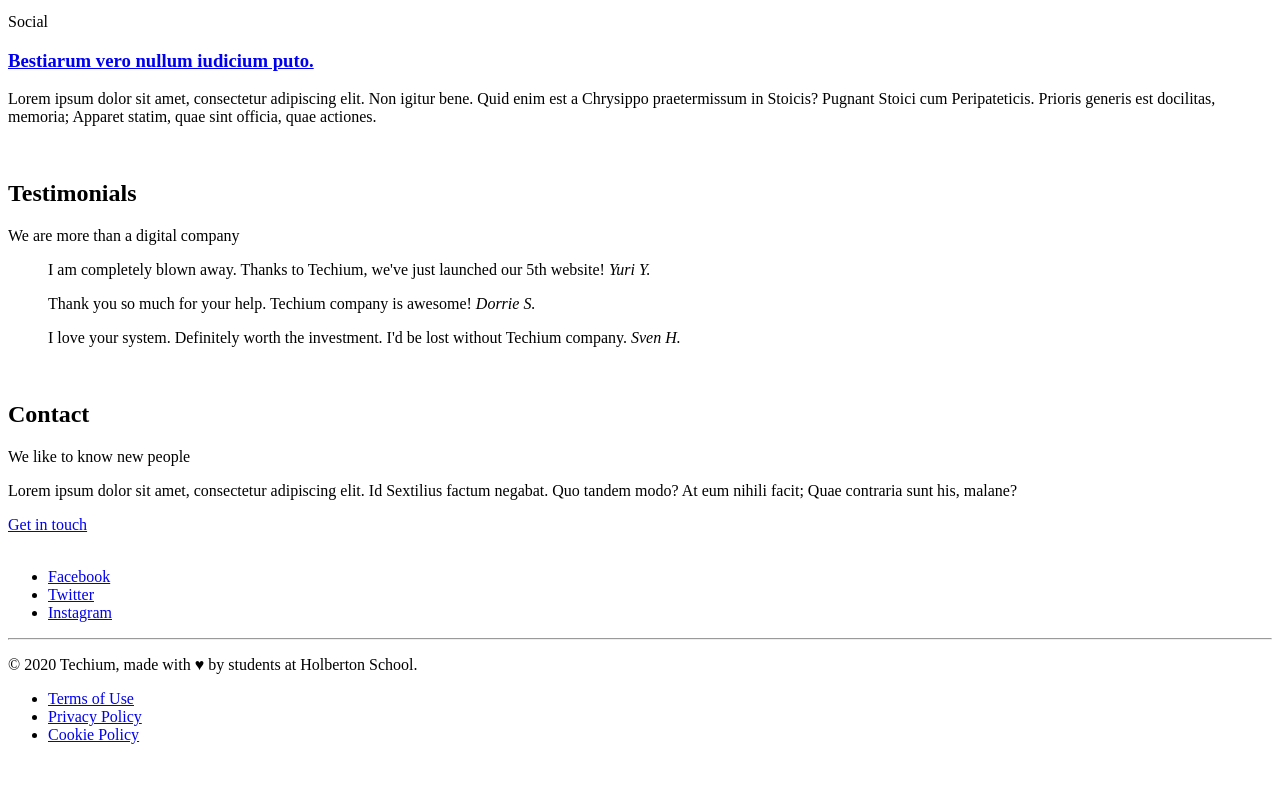
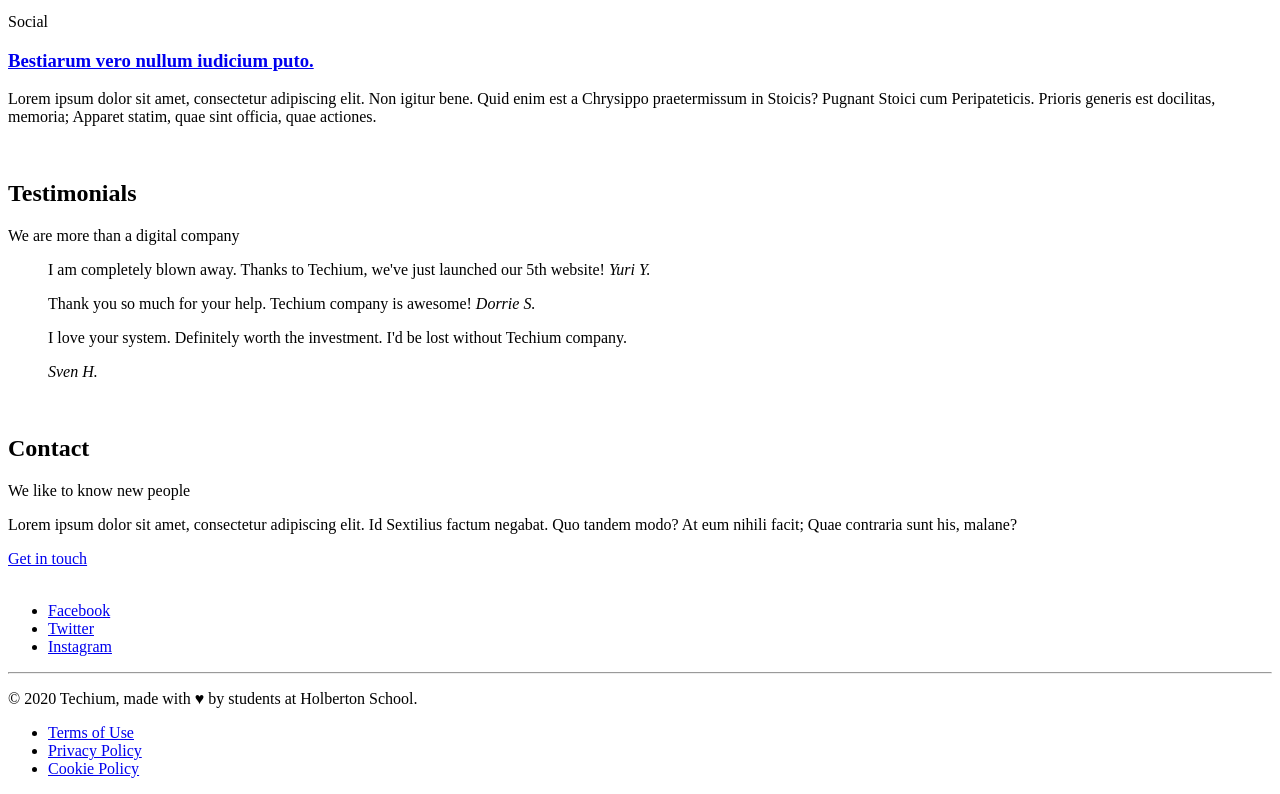
Before and after one commit to Tawphiq/alx-frontend, a plain HTML site: page 0x00-html_advanced/29-index.html in a window 1280 px wide. Shown: the part 1748-2542 px from the top of the page. Before the commit the page ends 2508 px from the top, so only its background shows below. Drawn offline with Linux system fonts and the light colour scheme.

Commit message:
"quotes"

```diff
--- a/0x00-html_advanced/29-index.html
+++ b/0x00-html_advanced/29-index.html
@@ -150,7 +150,7 @@
                         </article>
                         <article>
                             <blockquote>
-                                I love your system. Definitely worth the investment. I'd be lost without Techium company.
+                               <p> I love your system. Definitely worth the investment. I'd be lost without Techium company.</p>
                                 <cite>Sven H.</cite>
                             </blockquote>
                         </article>
```
Also changed, not shown: 0x00-html_advanced/31-index.html (added).
